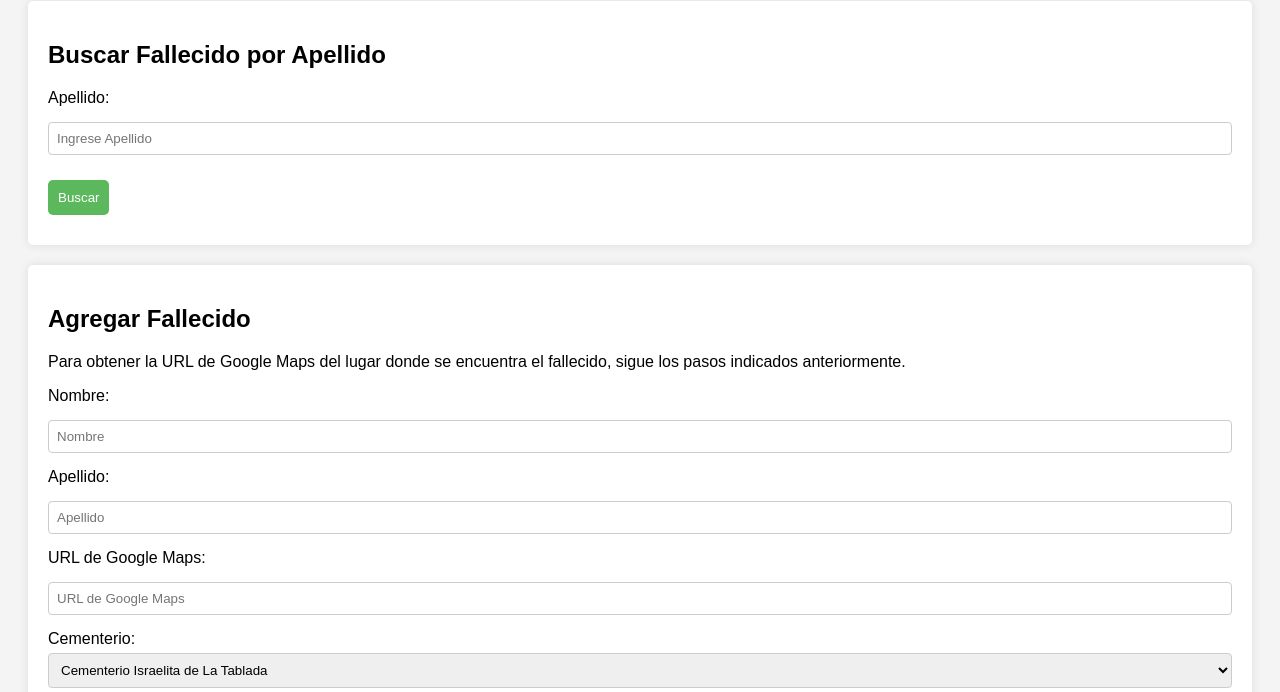
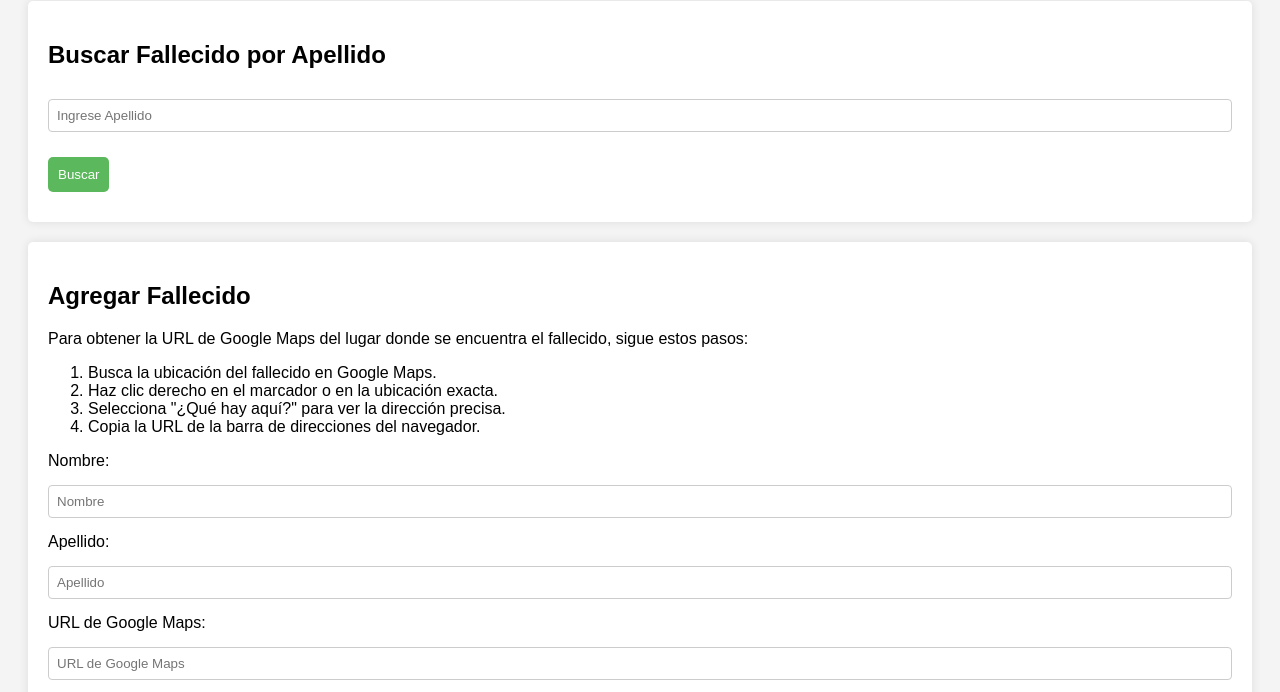
Before and after one commit to sebasfloyd/buscador-cementerio, a website: page index.html in a window 1280 px wide. Shown: the part 107-799 px from the top of the page. Drawn offline with Linux system fonts and the light colour scheme.

Commit message:
Update index.html

```diff
--- a/index.html
+++ b/index.html
@@ -11,7 +11,6 @@
 
     <section>
         <h2>Buscar Fallecido por Apellido</h2>
-        <label for="apellido">Apellido:</label>
         <input type="text" id="apellido" name="apellido" placeholder="Ingrese Apellido">
         <button id="searchButton">Buscar</button>
         <div id="resultado"></div>
@@ -19,7 +18,13 @@
 
     <section>
         <h2>Agregar Fallecido</h2>
-        <p>Para obtener la URL de Google Maps del lugar donde se encuentra el fallecido, sigue los pasos indicados anteriormente.</p>
+        <p>Para obtener la URL de Google Maps del lugar donde se encuentra el fallecido, sigue estos pasos:</p>
+        <ol>
+            <li>Busca la ubicación del fallecido en Google Maps.</li>
+            <li>Haz clic derecho en el marcador o en la ubicación exacta.</li>
+            <li>Selecciona "¿Qué hay aquí?" para ver la dirección precisa.</li>
+            <li>Copia la URL de la barra de direcciones del navegador.</li>
+        </ol>
         <label for="nombre">Nombre:</label>
         <input type="text" id="nombre" name="nombre" placeholder="Nombre">
         <label for="apellidoNuevo">Apellido:</label>
```
